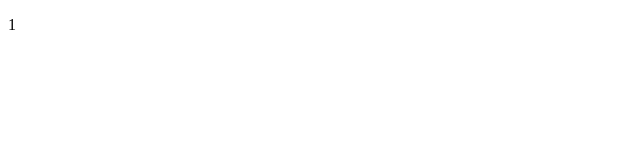
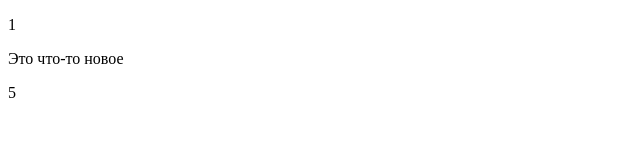
Before and after one commit to AzamatIsakov/Test, a plain HTML site: page index.html in a window 1280 px wide. Shown: the whole page, without its empty margins (0-640 px from the left). Drawn offline with Linux system fonts and the light colour scheme.

Commit message:
Blah Blah

```diff
--- a/index.html
+++ b/index.html
@@ -7,5 +7,7 @@
   </head>
   <body>
     <p>1</p>
+    <p>Это что-то новое</p>
+    <p>5</p>
   </body>
 </html>
```
